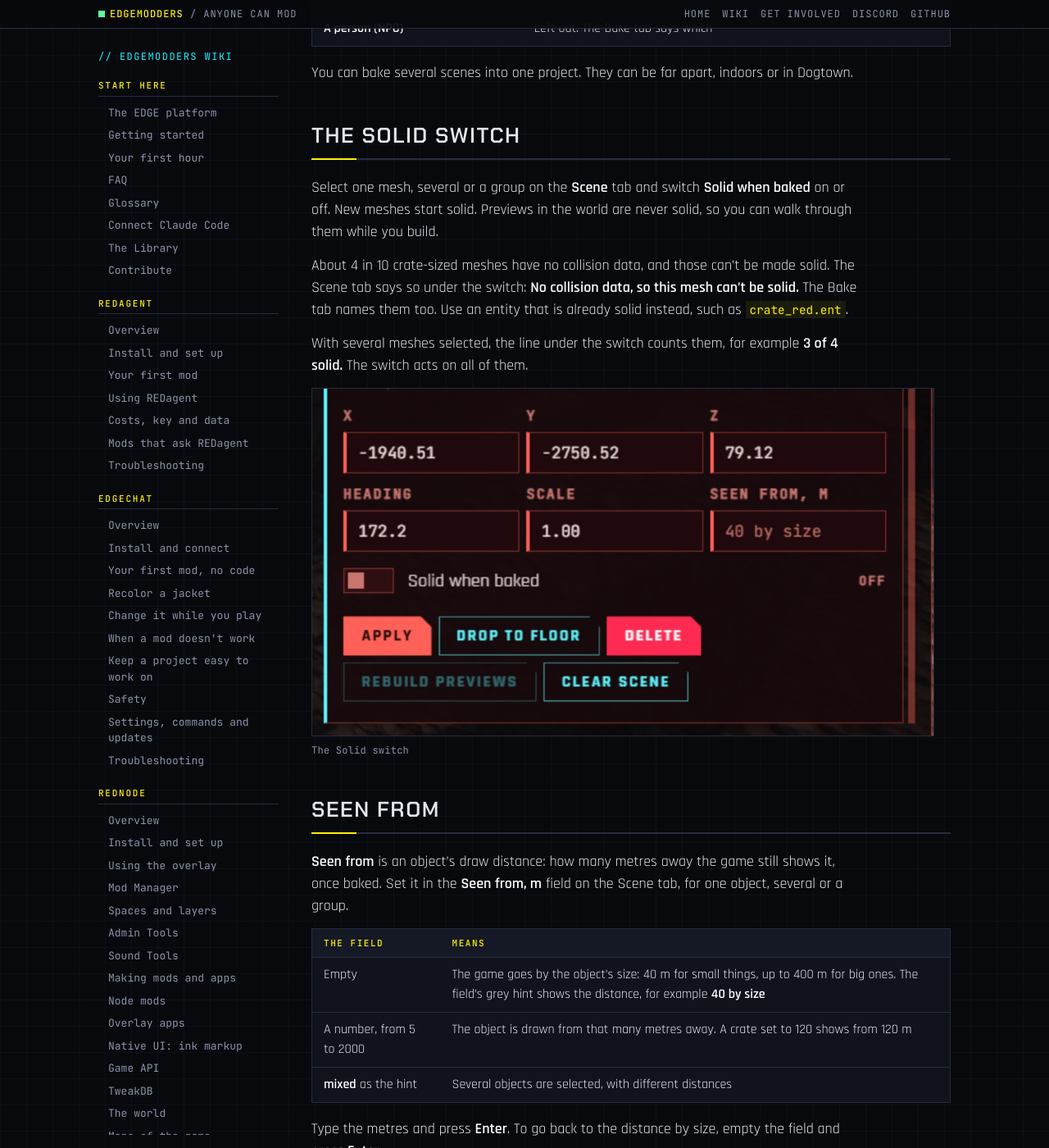
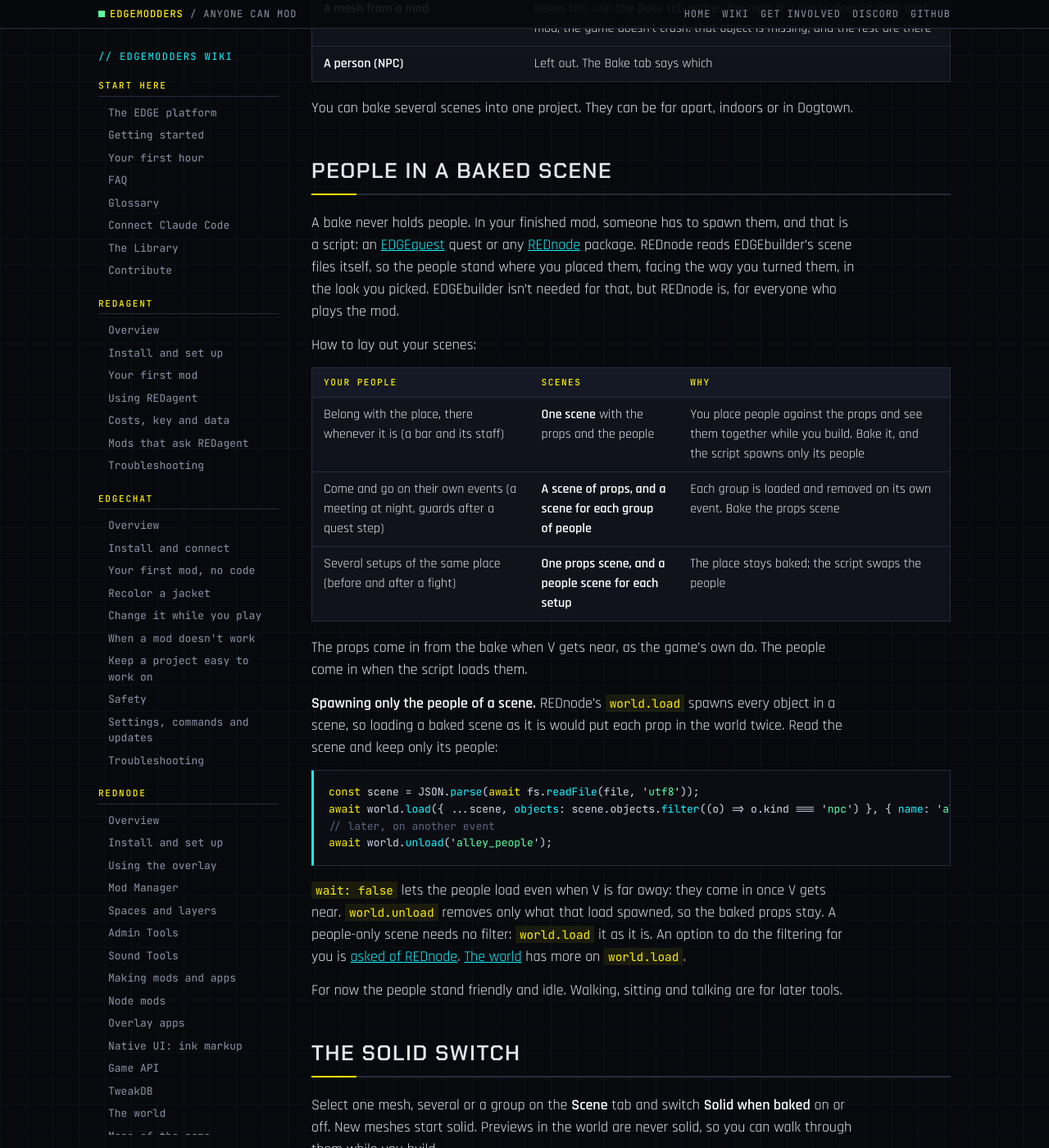
Before and after one commit to Edgemodders/EDGEweb, a Jekyll site: the page built from docs/wiki/edgebuilder/baking.md, in a window 1280 px wide and 1400 px high, scrolled down 4829 px. Shown: the whole window at 82% size. Built offline with Jekyll 4.4.1, drawn with Linux system fonts in a browser that asks for light colours; some of the changed text lies outside the part shown.

Commit message:
Wiki: EDGEbuilder's baking page, people in a baked scene
One scene or several for props and people, and a REDnode script that
spawns only a scene's people (REDnode #49 asks for an option for it).

Co-Authored-By: Claude Opus 5.5 <noreply@anthropic.com>

````diff
--- a/docs/wiki/edgebuilder/baking.md
+++ b/docs/wiki/edgebuilder/baking.md
@@ -3,8 +3,8 @@ title: Baking a scene into the world
 nav_title: Baking
 section: EDGEbuilder
 order: 8
-description: "Bake an EDGEbuilder scene into a mod: what baking is, what you need, the steps from scene to world, solid objects, draw distance (Seen from), changing and removing a bake, sharing it, and bakes kept in the EDGE Library."
-reviewed: 2026-11-13
+description: "Bake an EDGEbuilder scene into a mod: what baking is, what you need, the steps from scene to world, solid objects, people in a baked scene, draw distance (Seen from), changing and removing a bake, sharing it, and bakes kept in the EDGE Library."
+reviewed: 2026-11-17
 ---
 
 # Baking a scene <span class="y">into the world</span>
@@ -18,6 +18,7 @@ How it works, in one line: the **Bake** tab writes your scene into a [REDcode](.
 | [What you need to bake](#what-you-need-to-bake) | |
 | [From scene to world](#from-scene-to-world) | The four steps, and the checks |
 | [What a bake keeps, and what is solid](#what-a-bake-keeps-and-what-is-solid) | |
+| [People in a baked scene](#people-in-a-baked-scene) | Spawning them from a script |
 | [The Solid switch](#the-solid-switch) | Whether a mesh stops V |
 | [Seen from](#seen-from) | How far away an object is drawn |
 | [After a bake](#after-a-bake) | Changing, removing and renaming |
@@ -90,6 +91,33 @@ REDcode's setting `redcode.pack.redmod` is off by default, and most people can s
 | **A person (NPC)** | Left out. The Bake tab says which |
 
 You can bake several scenes into one project. They can be far apart, indoors or in Dogtown.
+
+## People in a baked scene
+
+A bake never holds people. In your finished mod, someone has to spawn them, and that is a script: an [EDGEquest](../edgequest/) quest or any [REDnode](../rednode/) package. REDnode reads EDGEbuilder's scene files itself, so the people stand where you placed them, facing the way you turned them, in the look you picked. EDGEbuilder isn't needed for that, but REDnode is, for everyone who plays the mod.
+
+How to lay out your scenes:
+
+| Your people | Scenes | Why |
+|---|---|---|
+| Belong with the place, there whenever it is (a bar and its staff) | **One scene** with the props and the people | You place people against the props and see them together while you build. Bake it, and the script spawns only its people |
+| Come and go on their own events (a meeting at night, guards after a quest step) | **A scene of props, and a scene for each group of people** | Each group is loaded and removed on its own event. Bake the props scene |
+| Several setups of the same place (before and after a fight) | **One props scene, and a people scene for each setup** | The place stays baked; the script swaps the people |
+
+The props come in from the bake when V gets near, as the game's own do. The people come in when the script loads them.
+
+**Spawning only the people of a scene.** REDnode's `world.load` spawns every object in a scene, so loading a baked scene as it is would put each prop in the world twice. Read the scene and keep only its people:
+
+```ts
+const scene = JSON.parse(await fs.readFile(file, 'utf8'));
+await world.load({ ...scene, objects: scene.objects.filter((o) => o.kind === 'npc') }, { name: 'alley_people', wait: false });
+// later, on another event
+await world.unload('alley_people');
+```
+
+`wait: false` lets the people load even when V is far away: they come in once V gets near. `world.unload` removes only what that load spawned, so the baked props stay. A people-only scene needs no filter: `world.load` it as it is. An option to do the filtering for you is [asked of REDnode](https://github.com/Edgemodders/REDnode/issues/49). [The world](../rednode/world.html#scenes-and-whats-near-v) has more on `world.load`.
+
+For now the people stand friendly and idle. Walking, sitting and talking are for later tools.
 
 ## The Solid switch
 
````
Also changed, not shown: CHANGELOG.md.
